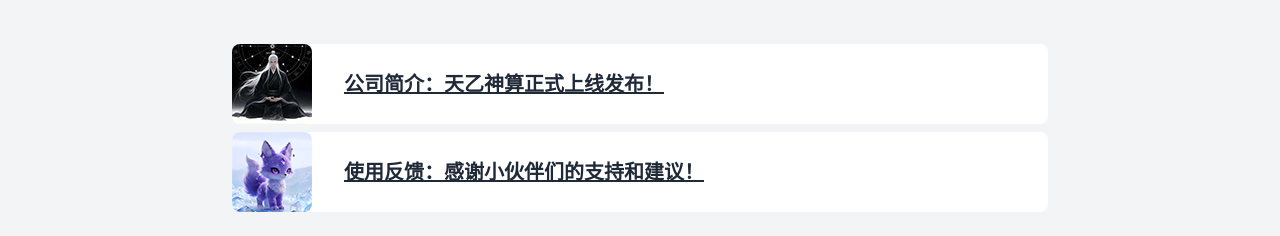
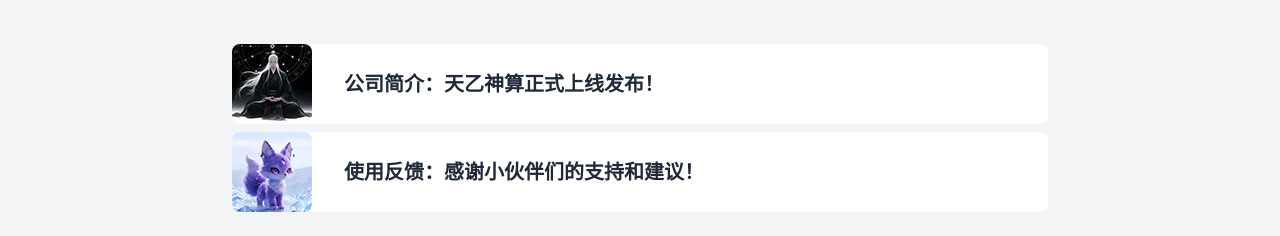
Before and after one commit to yongpange/tianyishenshu_version_2, a Next.js app: page /about in a window 1280 px wide. Shown: the part 124-360 px from the top of the page. Built offline with nearby package versions, Linux system fonts and the light colour scheme.

Commit message:
继续小改小步快跑

```diff
--- a/src/app/about/page.tsx
+++ b/src/app/about/page.tsx
@@ -68,7 +68,7 @@
                     />
                   </div>
                   <div className="flex-1">
-                    <h2 className="text-xl font-semibold text-gray-800 hover:text-black transition-colors duration-200 underline hover:no-underline">
+                    <h2 className="text-xl font-semibold text-gray-800 hover:text-black transition-colors duration-200 no-underline hover:underline">
                       公司简介：天乙神算正式上线发布！
                     </h2>
                   </div>
@@ -86,7 +86,7 @@
                     />
                   </div>
                   <div className="flex-1">
-                    <h2 className="text-xl font-semibold text-gray-800 hover:text-black transition-colors duration-200 underline hover:no-underline">
+                    <h2 className="text-xl font-semibold text-gray-800 hover:text-black transition-colors duration-200 no-underline hover:underline">
                       使用反馈：感谢小伙伴们的支持和建议！
                     </h2>
                   </div>
--- a/src/app/products/case-analysis/page.tsx
+++ b/src/app/products/case-analysis/page.tsx
@@ -82,7 +82,7 @@
                     />
                   </div>
                   <div className="flex-1">
-                    <h2 className="text-xl font-semibold text-gray-800 hover:text-black transition-colors duration-200 underline hover:no-underline">
+                    <h2 className="text-xl font-semibold text-gray-800 hover:text-black transition-colors duration-200 no-underline hover:underline">
                       命稿案例—刘强东
                     </h2>
                   </div>
@@ -100,7 +100,7 @@
                     />
                   </div>
                   <div className="flex-1">
-                    <h2 className="text-xl font-semibold text-gray-800 hover:text-black transition-colors duration-200 underline hover:no-underline">
+                    <h2 className="text-xl font-semibold text-gray-800 hover:text-black transition-colors duration-200 no-underline hover:underline">
                       命稿案例—刘涛
                     </h2>
                   </div>
```
